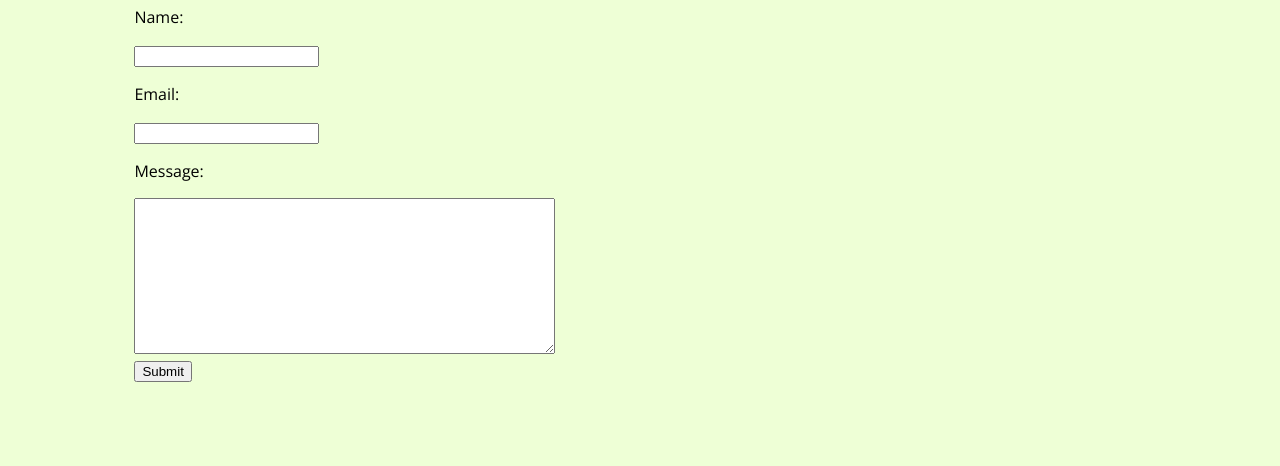
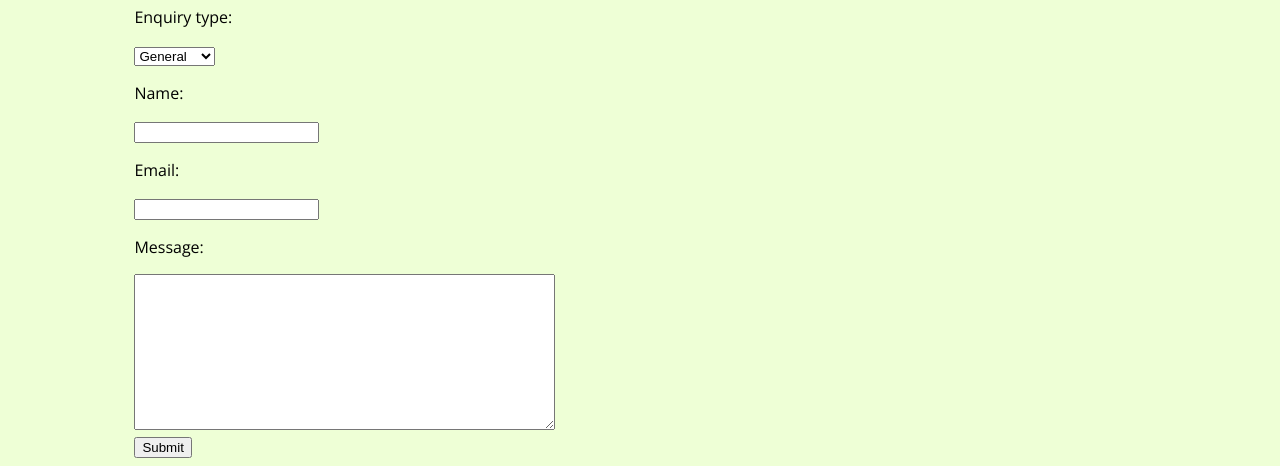
Before and after one commit to IonaCS/info101, a plain HTML site: page contact.html in a window 1280 px wide. Shown: the part 368-834 px from the top of the page. Before the commit the page ends 800 px from the top, so only its background shows below. Drawn offline with nearby package versions, Linux system fonts and the light colour scheme; a web font is replaced by a local one.

Commit message:
add dropdown

```diff
--- a/contact.html
+++ b/contact.html
@@ -25,6 +25,12 @@
 		<div>
 			<h1> Contact Us </h1>
 			<form name="contact" onsubmit="return formSubmitted ()" method="post">
+				<p> Enquiry type: </p>
+				<select name="enquirytype">
+					<option value="general" selected>General</option>
+					<option value="help">Help</option>
+					<option value="feedback">Feedback</option>
+				</select>
 				<p> Name: </p>
 				<input type="text" name="name">
 				<p> Email: </p>
```
